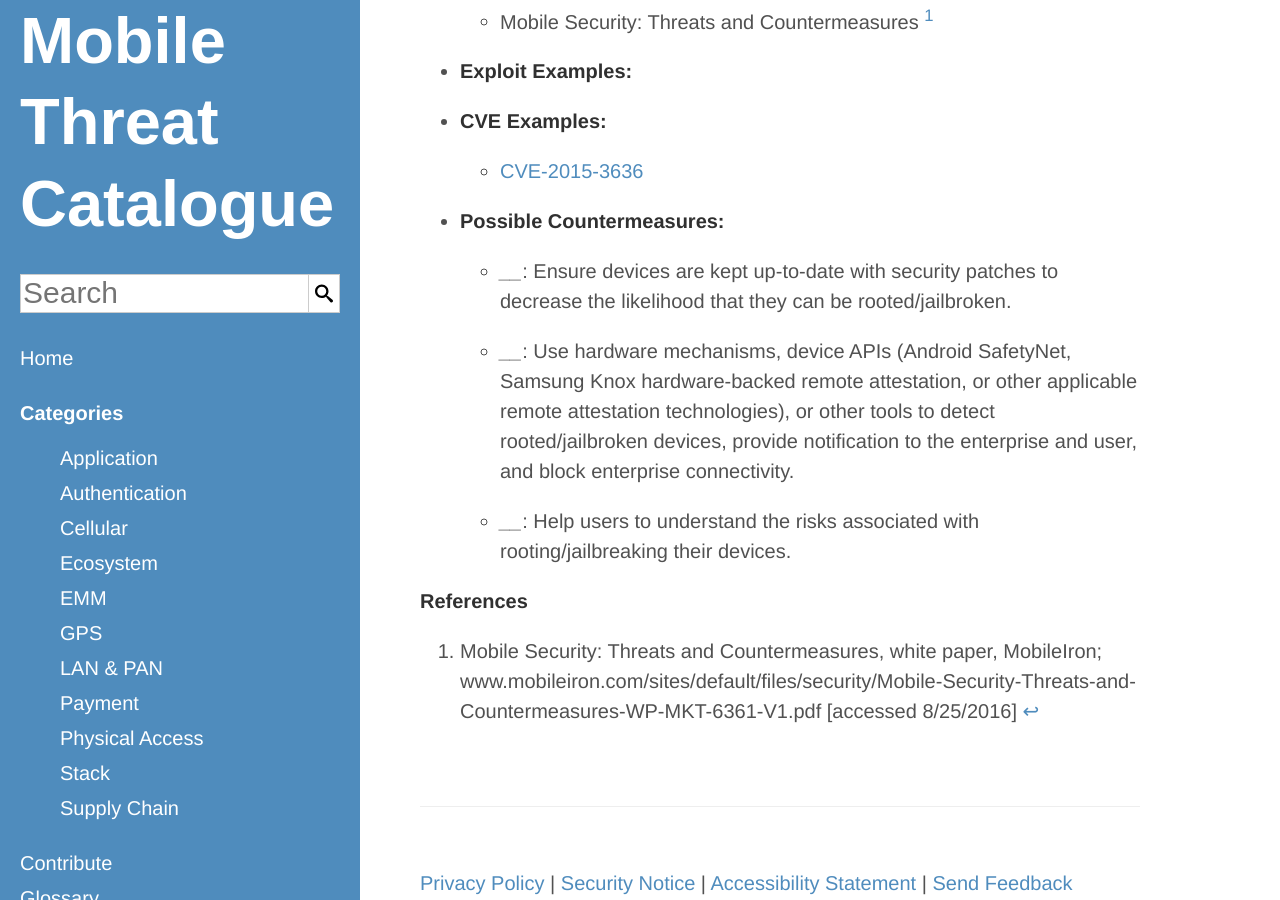
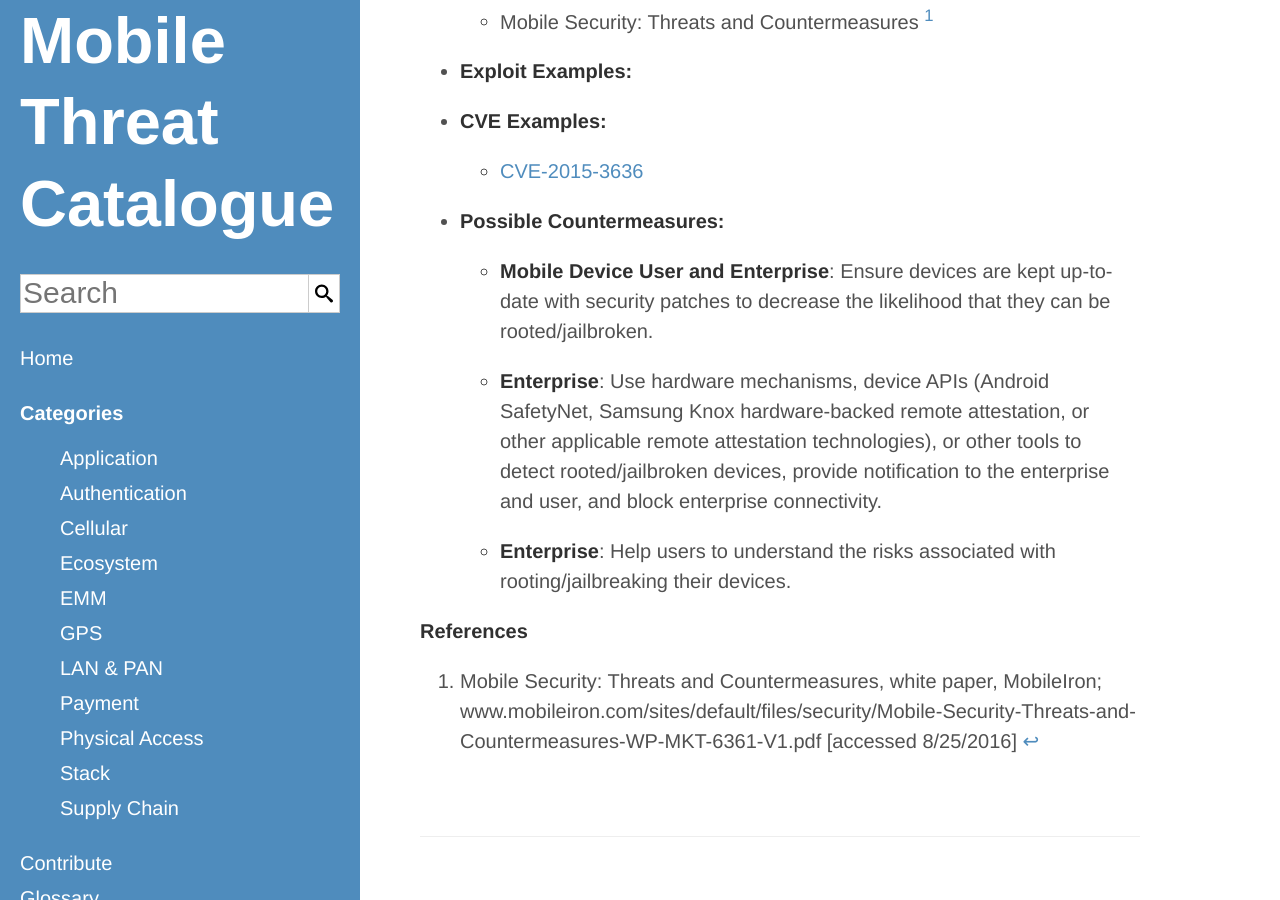
Before and after one commit to usnistgov/mobile-threat-catalogue, a Jekyll site: the page built from _stack-threats/STA-1.md, in a window 1280 px wide and 900 px high, scrolled down 494 px. Built offline with Jekyll 4.4.1, drawn with Linux system fonts in a browser that asks for light colours.

Commit message:
Reinsert actors
Somehow got deleted; added them back in

```diff
--- a/_stack-threats/STA-1.md
+++ b/_stack-threats/STA-1.md
@@ -8,9 +8,10 @@
     CVEExample: CVE-2015-3636
     PossibleCountermeasures:
         "Ensure devices are kept up-to-date with security patches to decrease the likelihood that they can be rooted/jailbroken.":
-            -
+            - Mobile Device User
+            - Enterprise
         "Use hardware mechanisms, device APIs (Android SafetyNet, Samsung Knox hardware-backed remote attestation, or other applicable remote attestation technologies), or other tools to detect rooted/jailbroken devices, provide notification to the enterprise and user, and block enterprise connectivity.":
-            -
+            - Enterprise
         "Help users to understand the risks associated with rooting/jailbreaking their devices.":
-            -
+            - Enterprise
 ---
```
